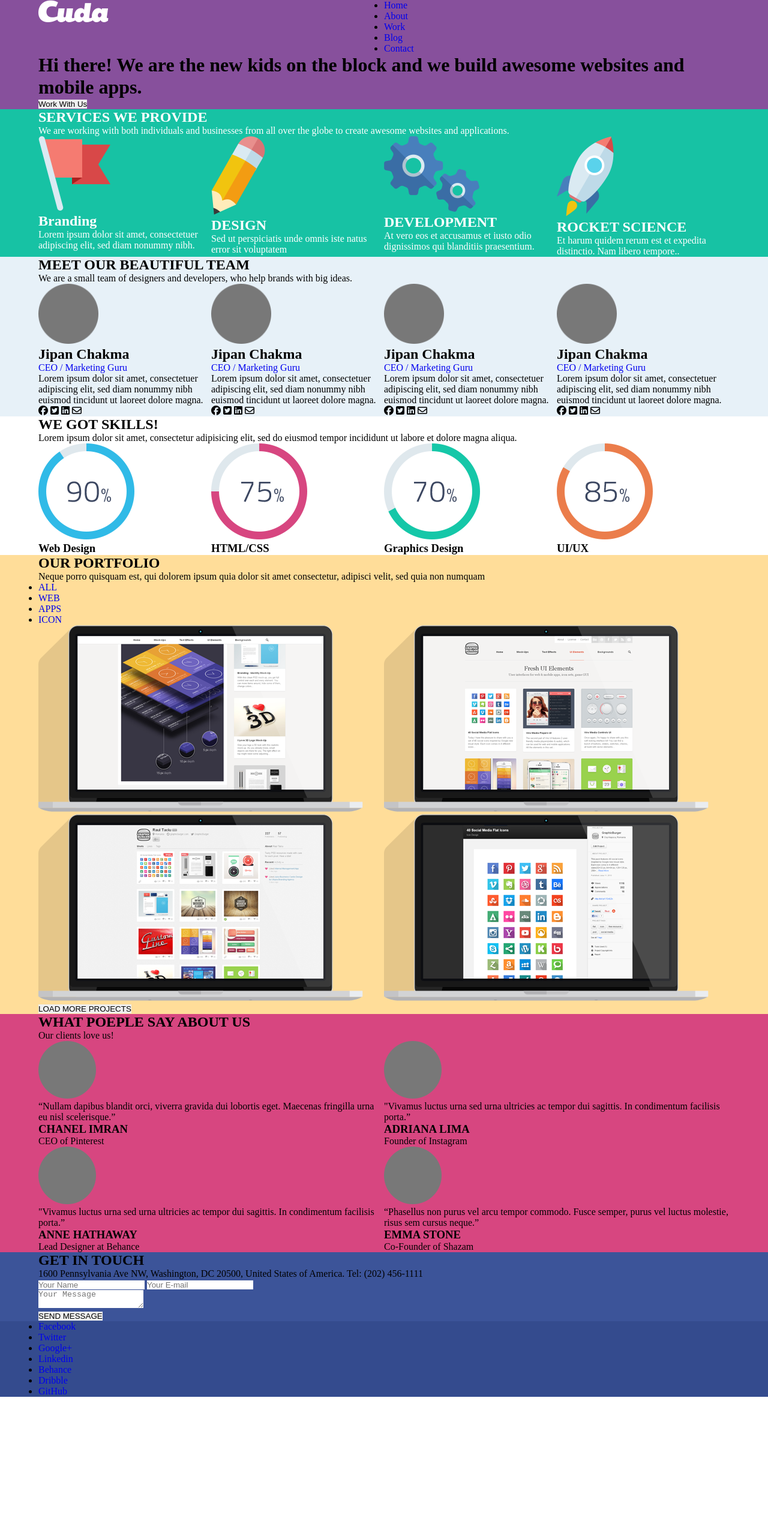
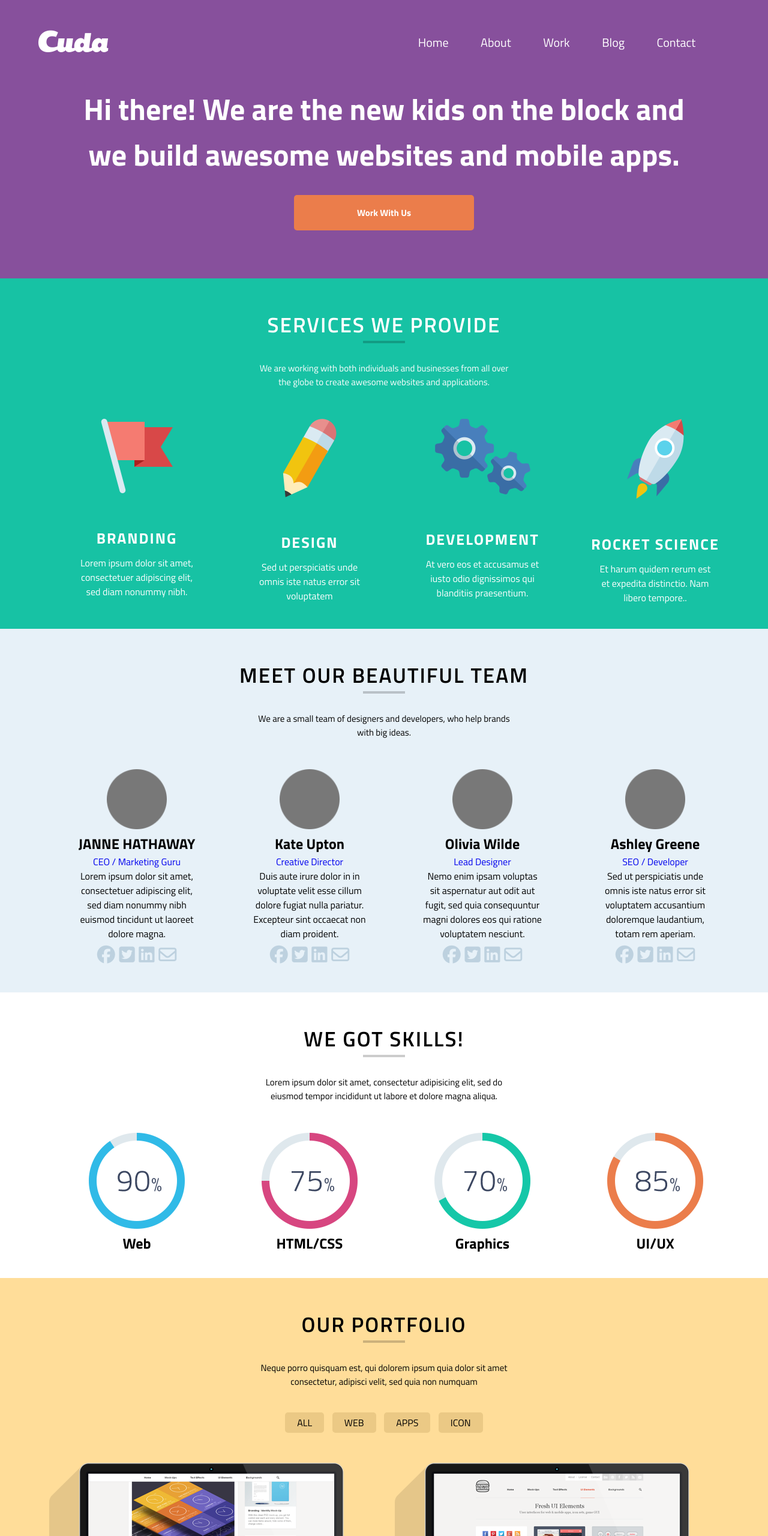
Before and after one commit to Jipan969/Project-1, a plain HTML site: page index.html in a window 1280 px wide. Shown: the top 2560 px of the page at 60% size. Before the commit the page ends 2328 px from the top, so only its background shows below. Drawn offline with Linux system fonts and the light colour scheme.

Commit message:
Add files via upload

```diff
--- a/css/style.css
+++ b/css/style.css
@@ -1,3 +1,7 @@
+/* font import*/
+@import url('https://fonts.googleapis.com/css2?family=Titillium+Web:ital,wght@0,200;0,300;0,400;0,600;0,700;0,900;1,200;1,300;1,400;1,600;1,700&display=swap');
+
+/* Ramdom CSS */
 * {
     margin: 0;
     padding: 0;
@@ -5,67 +9,303 @@
     outline: 0;
     box-sizing: border-box;
     text-decoration: none;
+    font-family: Titillium Web, sans-serif;
+    ;
 }
 
-header{
-    background-color: #87509c;
+.col-1 {
+    width: 8.33%;
 }
-.container{
+
+.col-2 {
+    width: 16.66%;
+}
+
+.col-3 {
+    width: 25%;
+}
+
+.col-4 {
+    width: 33.33%;
+}
+
+.col-5 {
+    width: 41.66%;
+}
+
+.col-6 {
+    width: 50%;
+}
+
+.col-7 {
+    width: 58.33%;
+}
+
+.col-8 {
+    width: 66.66%;
+}
+
+.col-9 {
+    width: 75%;
+}
+
+.col-10 {
+    width: 83.33%;
+}
+
+.col-11 {
+    width: 91.66%;
+}
+
+.col-12 {
+    width: 100%;
+}
+
+/* global css */
+.row {
+    width: 100%;
+    float: left;
+}
+
+.container {
     width: 90%;
     margin: auto;
 }
-.row{
-    float: left;
-    width: 100%;
+
+.writing-part {
+    text-align: center;
+    padding-top: 50px;
 }
 
-.col-1 {width: 8.33%;}
-.col-2 {width: 16.66%;}
-.col-3 {width: 25%;}
-.col-4 {width: 33.33%;}
-.col-5 {width: 41.66%;}
-.col-6 {width: 50%;}
-.col-7 {width: 58.33%;}
-.col-8 {width: 66.66%;}
-.col-9 {width: 75%;}
-.col-10 {width: 83.33%;}
-.col-11 {width: 91.66%;}
-.col-12 {width: 100%;}
+.writing-part h1 {
+    font-size: 35px;
+    font-weight: 600;
+    letter-spacing: 2px;
+    text-transform: uppercase;
+}
 
-.logo-area{
+.writing-part p {
+    width: 40%;
+    margin: auto;
+    font-size: 15px;
+    padding: 10px 20px;
+}
+
+.box-part {
+    text-align: center;
+    margin: 20px 20px;
+}
+
+.box {
+    float: left;
+    margin: 20px 0;
+}
+.box p {
+    width: 70%;
+    margin: auto
+}
+.sub-heading{
+    text-transform: uppercase;
+    letter-spacing: 2px;
+    font-size: 25px;
+    font-weight: bold;
+    padding: 10px 0;
+    padding-top: 50px;
+    padding-top: 50px;
+}
+.container  .underline{
+    border-top: 4px solid black;
+    width: 6%;
+    opacity: 0.2;
+    margin: auto;
+}
+.btn{
+    width: 300px;
+    font-size: 15px;
+    padding: 18px 0;
+    color: #fff;
+    border-radius: 5px;
+    font-weight: bold;
+    cursor: pointer;
+}
+/* header css */
+header {
+    background-color: #87509c;
+    padding-top: 50px;
+}
+header .logo-area{
+    width: 50%;
     float: left;
 }
-.nav-bar{
+.logo-area .logo{
+    cursor: pointer;
+}
+header .nav-bar{
+    width: 50%;
     float: left;
+    text-align: center;
 }
-#services{
+header .nav-bar ul li{
+    list-style: none;
+    display: inline-block;
+    margin: auto;
+    text-align: center;
+    padding: 5px;
+
+}
+header .nav-bar ul li a{
+    text-decoration: none;
+    color: #fff;
+    font-size: 20px;
+    padding: 5px 20px;
+    border-radius: 5px;
+}
+header .nav-bar ul li a:hover{
+    background-color: #643a79;
+
+}
+.hero-part{
+    text-align: center;
+    padding: 50px;
+}
+.hero-part h1{
+    font-size: 50px;
+    color: #fff;
+    font-weight: 700;
+}
+header .btn{
+    background-color: #eb7d4b;
+    margin: 30px 0;
+}
+
+/* services section css */
+#services {
     background-color: #17c2a4;
+    color: #fff;
+    justify-content: center;
+}
+#sevices .box-part .box img{
+    height: 150px;
+}
+/* teams section css */
+#teams {
+    background-color: #e7f1f8;
+}
+#teams .icons{
+    padding: 0 30px;
+    color: #bdd1df;
+    font-size: 30px;
+}
+
+/* skill section css */
+#skills {
+    background-color: #ffffff;
+}
+
+/* port-polio secion css */
+#portfolio {
+    background-color: #ffdd99;
+}
+.nav-area{
+    margin: auto;
+    text-align: center;
+
+}
+.nav-area a{
+    text-decoration: none;
+    background-color: #ebc985;
+    padding: 5px 20px;
+    color: black;
+    border-radius: 5px ;
+}
+.nav-area ul li a:hover{
+    background-color: #fff;
+}
+.nav-area ul{
+    list-style: none;
+}
+.nav-area ul li{
+    display: inline-block;
+    justify-content: center;
+    text-align: center;
+    margin: auto;
+    padding: 5px;
+
+}
+#portfolio .writing-part p {
+    padding: 10px 0;
+}
+#portfolio .nav-area{
+    padding: 30px 0;
+}
+#portfolio .first-part{
+    padding-top: 30px;
+}
+#portfolio .box p{
+    text-transform: uppercase;
+    opacity: 0.6;
+    font-size: 18px;
+}
+#portfolio .btn{
+    background-color: #17c2a4;
+    margin: 5%;
+}
+/* about us secion css */
+#about-us {
+    background-color: #d74680;
+}
+
+/* review section css */
+#review-us {
+    background-color: #3c5499;
+    text-align: center;
+    content-justify: center;
+    margin: auto;
+}
+#review-us .input-part input{
+    width: 25%;
+    padding: 5px;
+    font-weight: bold;
+    font-size: 15px;
+    background-color: #273a71;
+    color: #fff;
+    margin: 20px 0;
+}
+#review-us textarea{
+    width: 70%;
+    display: block;
+    margin: auto;
+    height: 200px;
+    background-color: #273a71;
+    color: #fff;
+}
+#review-us .btn{
+    background-color: #30bae7;
+    margin: 100px;
+}
+#review-us .btn:hover{
+    background-color: #2277af;
     color: #ffffff;
 }
-.box{
-    float: left;
+/* footer section css */
+footer {
+    background-color: #344b8e;
+    margin: auto;
+    text-align: center;
 }
-#contacts{
-    background-color: #e7f1f8;
+footer ul li{
+    list-style: none;
+    display: inline-block;
+    text-align: center;
+    margin: auto;
+    padding: 20px;
 }
-#skills{
-    background-color: #ffffff;
+footer ul li a {
+    text-decoration: none;
+    color: #fff;
+    font-weight: bold;
+    font-size: 20px;
 }
-#portfolio{
-    background-color: #ffdd99;
+footer ul li a:hover{
+    color: #30bae7;
 }
-.avater{
-    float: left;
-}
-.details{
-    float: left;
-}
-#about-us{
-    background-color: #d74680;
-}
-#review-us{
-    background-color: #3c5499;
-}
-footer{
-    background-color: #344b8e;
-}
--- a/index.html
+++ b/index.html
@@ -14,7 +14,7 @@
             <div class="container">
                 <div class="navigation row">
                     <div class="logo-area col-6">
-                        <img src="img/logo.png" alt>
+                        <img class="logo" src="img/logo.png" alt="cuda logo">
                     </div>
                     <div class="nav-bar col-6">
                         <ul>
@@ -29,14 +29,15 @@
                 <div class="hero-part row">
                     <h1>Hi there! We are the new kids on the block
                         and we build awesome websites and mobile apps.</h1>
-                    <button>Work With Us</button>
+                    <button class="btn">Work With Us</button>
                 </div>
             </div>
         </header>
         <section id="services" class="row">
             <div class="container">
                 <div class="writing-part row">
-                    <h2>SERVICES WE PROVIDE</h2>
+                    <h1>SERVICES WE PROVIDE</h1>
+                    <p class="underline"></p>
                     <p>We are working with both individuals and businesses from
                         all over the globe
                         to create awesome websites and applications.
@@ -45,35 +46,36 @@
                 <div class="box-part row">
                     <div class="box col-3">
                         <img src="img/flag.png" alt>
-                        <h2>Branding</h2>
+                        <h2 class="sub-heading">Branding</h2>
                         <p>Lorem ipsum dolor sit amet,
                             consectetuer adipiscing elit, sed diam nonummy nibh.</p>
                     </div>
                     <div class="box col-3">
                         <img src="img/pen.png" alt>
-                        <h2>DESIGN</h2>
+                        <h2 class="sub-heading">DESIGN</h2>
                         <p>Sed ut perspiciatis unde omnis iste natus error sit
                             voluptatem </p>
                     </div>
                     <div class="box col-3">
                         <img src="img/general.png" alt>
-                        <h2>DEVELOPMENT</h2>
+                        <h2 class="sub-heading">DEVELOPMENT</h2>
                         <p>At vero eos et accusamus et iusto odio dignissimos
                             qui blanditiis praesentium.</p>
                     </div>
                     <div class="box col-3">
                         <img src="img/rocket.png" alt>
-                        <h2>ROCKET SCIENCE</h2>
+                        <h2 class="sub-heading">ROCKET SCIENCE</h2>
                         <p>Et harum quidem rerum est et expedita distinctio. Nam
                             libero tempore..</p>
                     </div>
                 </div>
             </div>
         </section>
-        <section id="contacts" class="row">
+        <section id="teams" class="row">
             <div class="container">
                 <div class="writing-part row">
                     <h1>MEET OUR BEAUTIFUL TEAM</h1>
+                    <p class="underline"></p>
                     <p>We are a small team of designers and developers, who help
                         brands with big ideas.
                     </p>
@@ -82,7 +84,7 @@
                     <div class="box col-3">
                         <div class="personal row">
                             <img src="img/personal.png" alt width="100px">
-                            <h2>Jipan Chakma</h2>
+                            <h2>JANNE HATHAWAY</h2>
                             <a href="#">CEO / Marketing Guru</a>
                             <p>Lorem ipsum dolor sit amet,
                                 consectetuer adipiscing elit, sed diam nonummy
@@ -98,11 +100,11 @@
                     <div class="box col-3">
                         <div class="personal row">
                             <img src="img/personal.png" alt width="100px">
-                            <h2>Jipan Chakma</h2>
-                            <a href="#">CEO / Marketing Guru</a>
-                            <p>Lorem ipsum dolor sit amet,
-                                consectetuer adipiscing elit, sed diam nonummy
-                                nibh euismod tincidunt ut laoreet dolore magna.</p>
+                            <h2>Kate Upton</h2>
+                            <a href="#">Creative Director</a>
+                            <p>Duis aute irure dolor in in voluptate velit esse
+                                cillum dolore fugiat nulla pariatur. Excepteur
+                                sint occaecat non diam proident.</p>
                         </div>
                         <div class="icons">
                             <i class="fa-brands fa-facebook"></i>
@@ -114,11 +116,11 @@
                     <div class="box col-3">
                         <div class="personal row">
                             <img src="img/personal.png" alt width="100px">
-                            <h2>Jipan Chakma</h2>
-                            <a href="#">CEO / Marketing Guru</a>
-                            <p>Lorem ipsum dolor sit amet,
-                                consectetuer adipiscing elit, sed diam nonummy
-                                nibh euismod tincidunt ut laoreet dolore magna.</p>
+                            <h2>Olivia Wilde</h2>
+                            <a href="#">Lead Designer</a>
+                            <p>Nemo enim ipsam voluptas sit aspernatur aut odit
+                                aut fugit, sed quia consequuntur magni dolores
+                                eos qui ratione voluptatem nesciunt.</p>
                         </div>
                         <div class="icons">
                             <i class="fa-brands fa-facebook"></i>
@@ -130,11 +132,11 @@
                     <div class="box col-3">
                         <div class="personal row">
                             <img src="img/personal.png" alt width="100px">
-                            <h2>Jipan Chakma</h2>
-                            <a href="#">CEO / Marketing Guru</a>
-                            <p>Lorem ipsum dolor sit amet,
-                                consectetuer adipiscing elit, sed diam nonummy
-                                nibh euismod tincidunt ut laoreet dolore magna.</p>
+                            <h2>Ashley Greene</h2>
+                            <a href="#">SEO / Developer</a>
+                            <p>Sed ut perspiciatis unde omnis iste natus error
+                                sit voluptatem accusantium doloremque
+                                laudantium, totam rem aperiam.</p>
                         </div>
                         <div class="icons">
                             <i class="fa-brands fa-facebook"></i>
@@ -150,26 +152,27 @@
             <div class="container">
                 <div class="writing-part row">
                     <h1>WE GOT SKILLS!</h1>
+                    <p class="underline"></p>
                     <p>Lorem ipsum dolor sit amet, consectetur adipisicing elit,
                         sed do eiusmod
                         tempor incididunt ut labore et dolore magna aliqua.</p>
                 </div>
-                <div class="box-area row">
+                <div class="box-part row">
                     <div class="box col-3">
                         <img src="img/web.png" alt>
-                        <h3>Web Design</h3>
+                        <h2>Web</h2>
                     </div>
                     <div class="box col-3">
                         <img src="img/html-css.png" alt>
-                        <h3>HTML/CSS</h3>
+                        <h2>HTML/CSS</h2>
                     </div>
                     <div class="box col-3">
                         <img src="img/graphic.png" alt>
-                        <h3>Graphics Design</h3>
+                        <h2>Graphics</h2>
                     </div>
                     <div class="box col-3">
                         <img src="img/uiux.png" alt>
-                        <h3>UI/UX</h3>
+                        <h2>UI/UX</h2>
                     </div>
                 </div>
             </div>
@@ -178,6 +181,7 @@
             <div class="container">
                 <div class="writing-part row">
                     <h1>OUR PORTFOLIO</h1>
+                    <p class="underline"></p>
                     <p>Neque porro quisquam est, qui dolorem ipsum quia dolor
                         sit amet
                         consectetur, adipisci velit, sed quia non numquam</p>
@@ -189,20 +193,26 @@
                         <li><a href="#">APPS</a></li>
                         <li><a href="#">ICON</a></li>
                     </ul>
-                    <div class="box-area">
+                    <div class="first-part row">
                         <div class="box col-6">
                             <img src="img/work-1.png" alt>
+                            <p>Isometric Perspective Mock-Up</p>
                         </div>
                         <div class="box col-6">
                             <img src="img/work-2.png" alt>
+                            <p>Time Zone App UI</p>
                         </div>
+                    </div>
+                    <div class="second-part row">
                         <div class="box col-6">
                             <img src="img/work-3.png" alt>
+                            <p>Viro Media Players UI</p>
                         </div>
                         <div class="box col-6">
                             <img src="img/work-4.png" alt>
+                            <p>Blog / Magazine Flat UI Kit</p>
                         </div>
-                        <button>LOAD MORE PROJECTS</button>
+                        <button class="btn">LOAD MORE PROJECTS</button>
                     </div>
                 </div>
             </div>
@@ -211,9 +221,10 @@
             <div class="container">
                 <div class="writing-part row">
                     <h1>WHAT POEPLE SAY ABOUT US</h1>
+                    <p class="underline"></p>
                     <p>Our clients love us!</p>
                 </div>
-                <div class="box-area">
+                <div class="box-part row">
                     <div class="box col-6">
 
                         <img src="img/personal.png" alt width=>
@@ -253,21 +264,21 @@
             </section>
             <section id="review-us" class="row">
                 <div class="container">
-                    <div class="writting-part">
+                    <div class="writing-part row">
                         <h1>GET IN TOUCH</h1>
+                        <p class="underline"></p>
                     </div>
                     <p>1600 Pennsylvania Ave NW, Washington, DC 20500, United
                         States of America. Tel: (202) 456-1111
                     </p>
-                    <div class="input-area">
+                    <div class="input-part row">
                         <input type="text" placeholder="Your Name">
                         <input type="email" name id placeholder="Your E-mail">
-                        <div>
-                            <textarea class="form-control" id="id"
-                                placeholder="Your Message"></textarea>
-                        </div>
-                        <button>SEND MESSAGE</button>
+
                     </div>
+                    <textarea class="form-control" id="id"
+                        placeholder="Your Message"></textarea>
+                    <button class="btn">SEND MESSAGE</button>
                 </div>
 
             </section>
```
